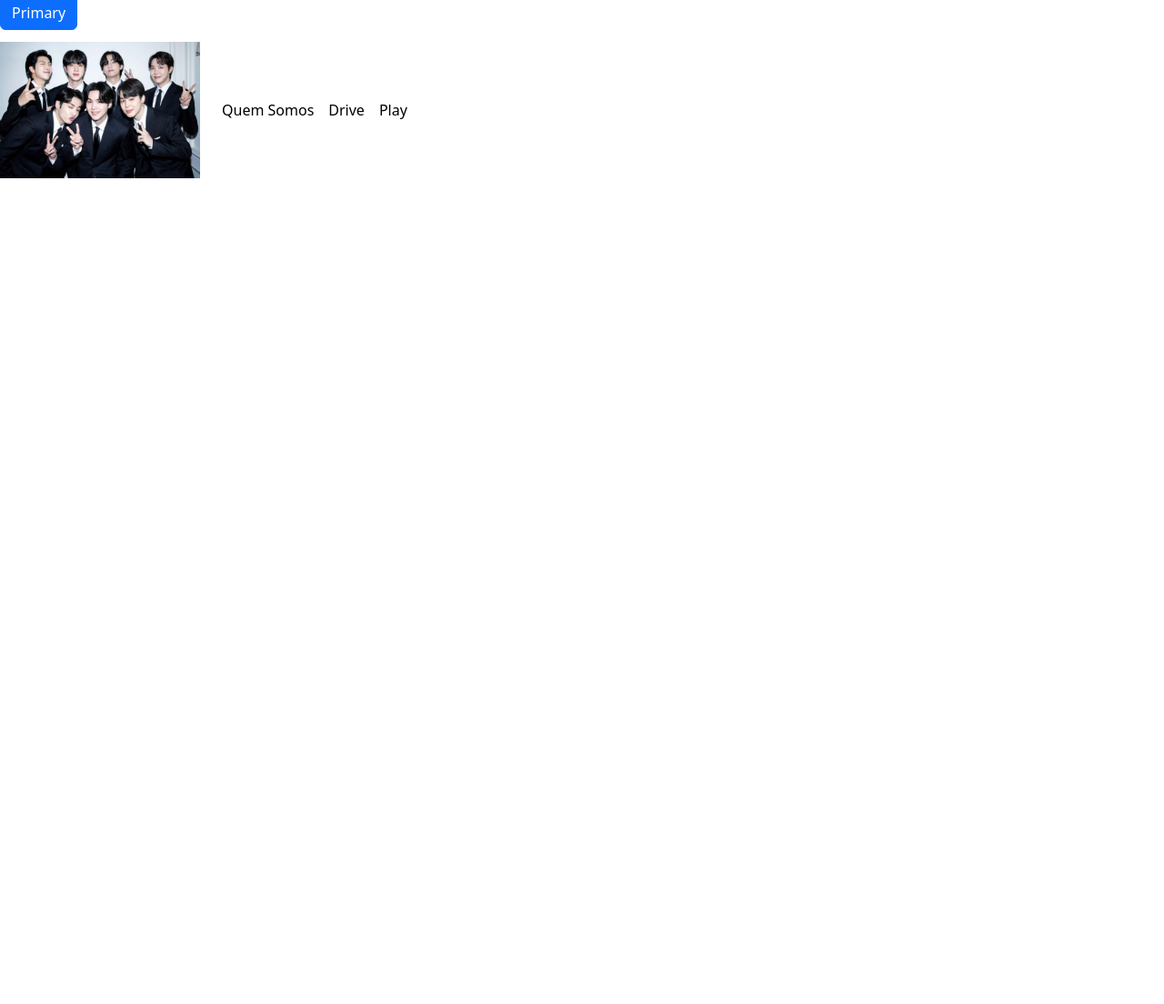
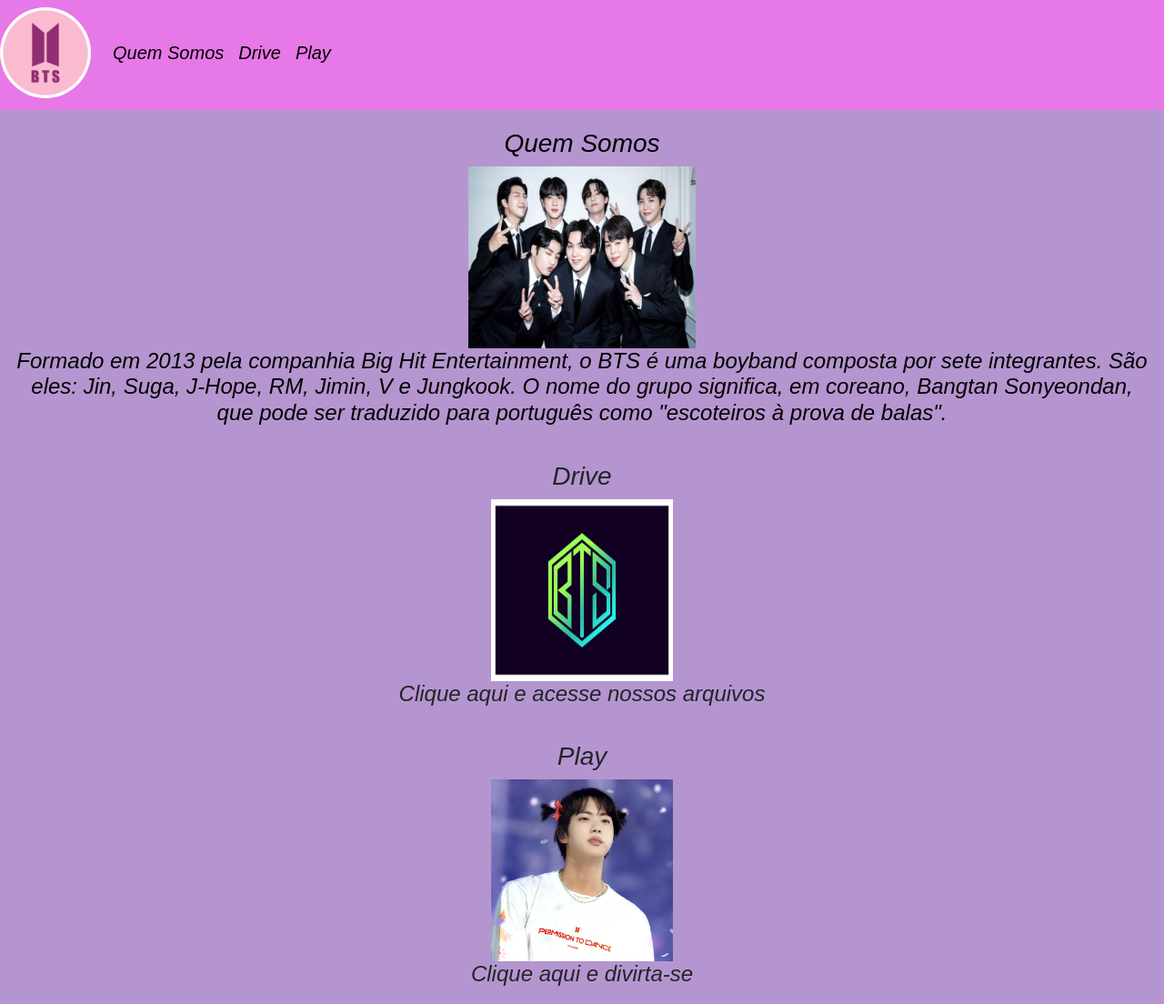
Before and after one commit to ingridsterphane/aula_bootstrap, a plain HTML site: page index.html in a window 1280 px wide. Shown: the part 5-1109 px from the top of the page at 91% size. Before the commit the page ends 800 px from the top, so only its background shows below. Drawn offline with Linux system fonts and the light colour scheme.

Commit message:
git commit -m "update"

```diff
--- a/css/style.css
+++ b/css/style.css
@@ -0,0 +1,25 @@
+body{
+    font:20px Arial, sans-serif;
+    font-style: italic;
+}
+.navbar {
+    background-color: rgb(231, 120, 231);
+}
+
+.quem-somos{
+    background-color: rgb(181, 149, 207);
+    color: black;
+}
+
+.margin{
+    padding-top:20px;
+    padding-bottom:10px;
+}
+
+.drive_ {
+    background-color: rgb(181, 149, 207);
+}
+
+.play_{
+    background-color:rgb(181, 149, 207);
+}
--- a/index.html
+++ b/index.html
@@ -8,26 +8,59 @@
 
     </head>
 
-    <body>
-        <button type="button" class="btn btn-primary">Primary</button>
+ <body>
+
     </body>
-
-    <nav class="navbar navbar-expand-lg navbar-light">
+     <nav class="navbar navbar-expand-lg navbar-light">
         <a class="navbar-brand" href="#">
-            <img src="img/1.jpg" width="220" height="150">
+            <img src="img/2.webp" class="rounded-circle" width="100" height="100">
          </a>
          <div class="collapse navbar-collapse">
          <ul  class="navbar-nav">
             <li class="nav-item">
-            <a class="nav-link active" href="#">Quem Somos</a>
+            <a class="nav-link active" href="#Quem Somos">Quem Somos</a>
             </li>
             <li class="nav-item">
-                <a class="nav-link active" href="#">Drive</a>
+                <a class="nav-link active" href="#Drive">Drive</a>
                 </li>
                 <li class="nav-item">
-                    <a class="nav-link active" href="#">Play</a>
+                    <a class="nav-link active" href="#Play">Play</a>
                     </li>
          </ul>
          </div>
-    </nav>
-</html>
+     </nav>
+
+       <section id="quemsomos">
+      <div class="container-fluid quem-somos text-center margin">
+        <h3>Quem Somos</h3>
+        <img src="img/1.jpg"  width="250" height="200">
+        <h4>Formado em 2013 pela companhia Big Hit Entertainment, o BTS é uma boyband composta por sete
+            integrantes. São eles: Jin, Suga, J-Hope, RM, Jimin, V e Jungkook. O nome do grupo significa, em
+            coreano, Bangtan Sonyeondan, que pode ser traduzido para português como "escoteiros
+            à prova de balas".</h4>
+
+      </div>
+    </section>
+
+    <section id="Drive">
+        <div class="container-fluid drive_ text-center margin">
+         <h3>Drive</h3>
+         <a href="https://drive.google.com/file/d/1O0aatL1SGU6P2KC_0dEIueFl_LD5UztR/view?usp=sharing" target="_blank" rel="noopener noreferrer">
+            <img src="img/3.jpg" width="200" height="200"> </a>
+            <h4> Clique aqui e acesse nossos arquivos</h4>
+
+            </div>
+
+    </section>
+
+    <section id="Play">
+        <div class="container-fluid play_ text-center margin">
+            <h3>Play</h3>
+            <a href="https://www.netflix.com/br/" target="_blank rel="noopener noreferrer">
+             <img src="img/4.jpg" width="200" height="200"> </a>
+             <h4>Clique aqui e divirta-se</h4>
+
+        </div>
+    </section>
+
+ </html>
```
